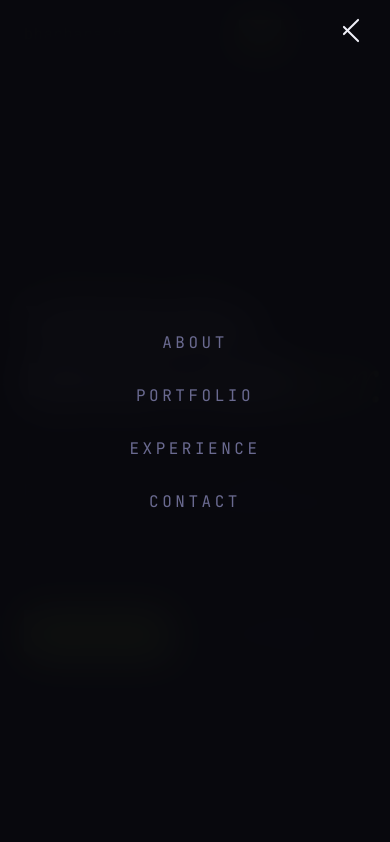
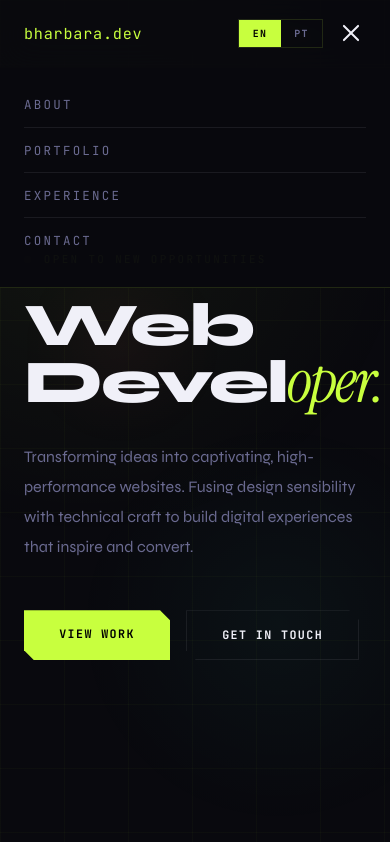
Before and after one commit to bharbarasouza/Portfolio, a website: page index.html in a window 390 px wide. Both pictures are taken after a click on the button "Menu". Shown: the top 842 px of the page. Drawn offline with Linux system fonts and the light colour scheme.

Commit message:
Update index.html

```diff
--- a/index.html
+++ b/index.html
@@ -411,36 +411,39 @@
 /* HAMBURGER / MOBILE NAV */
 .hamburger {
   display: none; flex-direction: column; justify-content: center;
-  gap: 5px; background: none; border: none; cursor: pointer;
-  padding: 4px; z-index: 300;
-}
-.nav-mobile-right {
-  display: none; align-items: center; gap: .8rem;
+  gap: 5px; background: none; border: none; cursor: pointer; padding: 4px;
 }
 .hamburger span {
   display: block; width: 22px; height: 2px;
   background: var(--text); border-radius: 2px;
-  transition: transform .3s ease, opacity .3s ease, background .2s;
+  transition: transform .25s ease, opacity .25s ease;
 }
 .hamburger.open span:nth-child(1) { transform: translateY(7px) rotate(45deg); }
 .hamburger.open span:nth-child(2) { opacity: 0; }
 .hamburger.open span:nth-child(3) { transform: translateY(-7px) rotate(-45deg); }
 
-.mobile-drawer {
-  display: none; position: fixed; top: 0; left: 0; right: 0; bottom: 0;
-  z-index: 250; background: rgba(9,9,14,.97); backdrop-filter: blur(20px);
-  flex-direction: column; align-items: center; justify-content: center; gap: 2.5rem;
-  opacity: 0; transition: opacity .3s ease;
+.nav-mobile-right {
+  display: none; align-items: center; gap: .8rem;
 }
-.mobile-drawer.open { opacity: 1; }
-.mobile-drawer ul { list-style: none; display: flex; flex-direction: column; align-items: center; gap: 2rem; }
-.mobile-drawer ul a {
-  font-family: var(--font-m); font-size: 1rem; letter-spacing: .22em;
+
+/* compact dropdown */
+.mobile-dropdown {
+  display: none;
+  position: absolute; top: 100%; right: 0; left: 0;
+  background: rgba(9,9,14,.97); backdrop-filter: blur(16px);
+  border-bottom: 1px solid var(--border);
+  flex-direction: column; padding: 1rem 1.5rem 1.5rem;
+  gap: 0;
+}
+.mobile-dropdown.open { display: flex; }
+.mobile-dropdown a {
+  font-family: var(--font-m); font-size: .78rem; letter-spacing: .18em;
   text-transform: uppercase; color: var(--muted); text-decoration: none;
+  padding: .85rem 0; border-bottom: 1px solid var(--border2);
   transition: color .2s;
 }
-.mobile-drawer ul a:hover { color: var(--accent); }
-.mobile-drawer .lang-toggle { border-color: var(--border); }
+.mobile-dropdown a:last-child { border-bottom: none; }
+.mobile-dropdown a:hover { color: var(--accent); }
 
 @media(max-width:860px){
   #cur, #cur-ring { display: none !important; }
@@ -450,8 +453,6 @@
   .nav-right { display: none; }
   .nav-mobile-right { display: flex; }
   .hamburger { display: flex; }
-  .mobile-drawer { display: flex; pointer-events: none; }
-  .mobile-drawer.open { pointer-events: auto; }
   .hero { grid-template-columns:1fr; padding:8rem 1.5rem 4rem; }
   .hero-right { display:none; }
   .stats-bar { grid-template-columns:1fr 1fr; }
@@ -495,21 +496,15 @@
       <span></span><span></span><span></span>
     </button>
   </div>
+  <!-- compact dropdown -->
+  <div class="mobile-dropdown" id="mobile-dropdown">
+    <a href="#about"      data-i18n="nav.about"      onclick="toggleMenu()">About</a>
+    <a href="#portfolio"  data-i18n="nav.portfolio"  onclick="toggleMenu()">Portfolio</a>
+    <a href="#experience" data-i18n="nav.experience" onclick="toggleMenu()">Experience</a>
+    <a href="#contact"    data-i18n="nav.contact"    onclick="toggleMenu()">Contact</a>
+  </div>
 </nav>
 
-<!-- MOBILE DRAWER -->
-<div class="mobile-drawer" id="mobile-drawer" onclick="handleDrawerClick(event)">
-  <button onclick="toggleMenu()" aria-label="Close menu" style="position:fixed;top:1.4rem;right:1.5rem;background:none;border:none;cursor:pointer;padding:4px;z-index:400;display:flex;flex-direction:column;gap:5px;">
-    <span style="display:block;width:22px;height:2px;background:var(--text);border-radius:2px;transform:translateY(7px) rotate(45deg);"></span>
-    <span style="display:block;width:22px;height:2px;background:var(--text);border-radius:2px;transform:translateY(-7px) rotate(-45deg);"></span>
-  </button>
-  <ul>
-    <li><a href="#about"      data-i18n="nav.about"      onclick="toggleMenu()">About</a></li>
-    <li><a href="#portfolio"  data-i18n="nav.portfolio"  onclick="toggleMenu()">Portfolio</a></li>
-    <li><a href="#experience" data-i18n="nav.experience" onclick="toggleMenu()">Experience</a></li>
-    <li><a href="#contact"    data-i18n="nav.contact"    onclick="toggleMenu()">Contact</a></li>
-  </ul>
-</div>
 
 <!-- HERO -->
 <section class="hero" id="home">
@@ -803,8 +798,8 @@
       <h2><span data-i18n="contact.heading">Let's build</span><br><span class="si" data-i18n="contact.heading2">something.</span></h2>
       <p data-i18n="contact.desc">Have a project in mind? Looking for a developer who cares about craft? My inbox is always open.</p>
       <div class="clinks">
-        <a href="/cdn-cgi/l/email-protection#43202c2d3722203703212b223121223122302c3639226d202c2e" class="clink">
-          <span class="ci">&#x2709;</span> <span class="__cf_email__" data-cfemail="81e2eeeff5e0e2f5c1e3e9e0f3e3e0f3e0f2eef4fbe0afe2eeec">[email&#160;protected]</span>
+        <a id="contact-email-link" class="clink">
+          <span class="ci">&#x2709;</span> <span id="contact-email-text"></span>
         </a>
         <a href="https://www.linkedin.com/in/bharbarasouza/" target="_blank" class="clink">
           <span class="ci">in</span> linkedin.com/in/bharbarasouza
@@ -845,7 +840,7 @@
   <a href="#home" class="back-top" data-i18n="footer.top">&#8593; Top</a>
 </footer>
 
-<script data-cfasync="false" src="/cdn-cgi/scripts/5c5dd728/cloudflare-static/email-decode.min.js"></script><script>
+<script>
 // ── Translations
 var i18n = {
   en: {
@@ -992,18 +987,23 @@
 
 var currentLang = 'en';
 
-function handleDrawerClick(e) {
-  if (e.target === document.getElementById('mobile-drawer')) toggleMenu();
+function toggleMenu() {
+  var btn      = document.getElementById('hamburger');
+  var dropdown = document.getElementById('mobile-dropdown');
+  var isOpen   = dropdown.classList.contains('open');
+  btn.classList.toggle('open', !isOpen);
+  dropdown.classList.toggle('open', !isOpen);
 }
-
-function toggleMenu() {
-  var btn    = document.getElementById('hamburger');
-  var drawer = document.getElementById('mobile-drawer');
-  var isOpen = drawer.classList.contains('open');
-  btn.classList.toggle('open', !isOpen);
-  drawer.classList.toggle('open', !isOpen);
-  document.body.style.overflow = isOpen ? '' : 'hidden';
-}
+// close dropdown when clicking outside
+document.addEventListener('click', function(e) {
+  var btn      = document.getElementById('hamburger');
+  var dropdown = document.getElementById('mobile-dropdown');
+  if (dropdown && dropdown.classList.contains('open') &&
+      !dropdown.contains(e.target) && !btn.contains(e.target)) {
+    btn.classList.remove('open');
+    dropdown.classList.remove('open');
+  }
+});
 
 function setLang(lang) {
   currentLang = lang;
@@ -1154,6 +1154,17 @@
     }, 4000);
   });
 }
+// Build email to avoid Cloudflare obfuscation
+(function() {
+  var u = 'contact';
+  var d = 'bharbarasouza' + '.' + 'com';
+  var e = u + '@' + d;
+  var link = document.getElementById('contact-email-link');
+  var text = document.getElementById('contact-email-text');
+  if (link) link.href = 'mailto:' + e;
+  if (text) text.textContent = e;
+})();
+
 </script>
 </body>
 </html>
```
